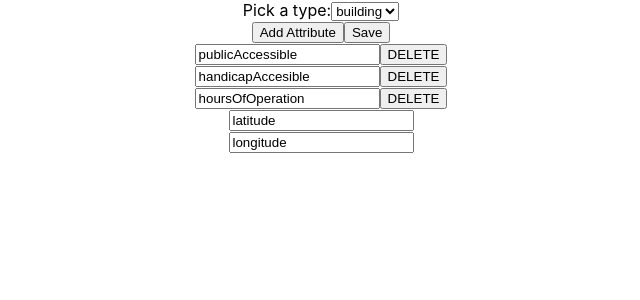
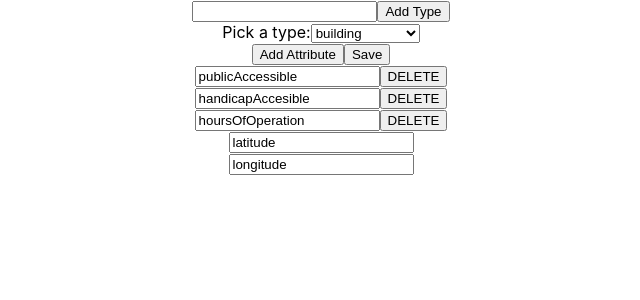
Before and after one commit to blrusteberg/Bench-and-Memorial-Tracker, a React (Create React App) app in the folder type-creation-ui/: page / in a window 1280 px wide. Shown: the top 300 px of the page, without its empty margins (319-959 px from the left). Built offline with nearby package versions, Linux system fonts and the light colour scheme.

Commit message:
Add types of interest

```diff
--- a/type-creation-ui/src/components/Dropdown/Dropdown.js
+++ b/type-creation-ui/src/components/Dropdown/Dropdown.js
@@ -7,23 +7,53 @@ class Dropdown extends React.Component {
       super(props);
       this.inputformElement = React.createRef();
       this.state = {
-        types: memtypes.memorialTypes[0]
+        types: memtypes.memorialTypes[0],
+        newType: ''
     };
 
       this.handleChange = this.handleChange.bind(this);
       this.handleSubmit = this.handleSubmit.bind(this);
+      this.handleInputChange = this.handleInputChange.bind(this);
+      this.addType = this.addType.bind(this);
     }
 
     handleChange(event) {
+      // console.log(this.state.types);
+      // console.log(event.target.value);
+      // console.log((this.state.types[event.target.value]));
+      console.log(this.state.types.building);
       this.inputformElement.current.handleSelected(this.state.types[event.target.value]);
     }
 
     handleSubmit(event) {
-      //save new types
+      event.preventDefault();
+    }
+
+    handleInputChange(event) {
+      this.setState({
+        newType : event.target.value
+      });
+    }
+
+    addType(event) {
+      event.preventDefault();
+
+      this.setState({
+        types: Object.assign(this.state.types, {[this.state.newType]: {'attributes': []}})
+      });
+
+      this.setState({
+        newType : ''
+      });
+      document.getElementById("new-type").value = "";
     }
 
     render() {
+      const firstType = Object.keys(this.state.types)[0]
       return (
+        <div>
+          <input id="new-type" type="text" defaultValue='' name={this.state.newType} onChange={this.handleInputChange}/>
+          <button onClick={this.addType}>Add Type</button>
           <form onChange={this.handleChange}>
             <label>
               Pick a type:
@@ -33,10 +63,12 @@ class Dropdown extends React.Component {
                         {list}
                     </option>
                 ))}
+                <option key={'TEST'} value={'New Type'}>Add New Type</option>
               </select>
             </label>
-          <div><InputForm ref={this.inputformElement} selected={this.state.types.building}/></div>
           </form>
+          <InputForm ref={this.inputformElement} selected={this.state.types[firstType]}/>
+        </div>
       );
     }
   }
--- a/type-creation-ui/src/components/InputForm/InputForm.js
+++ b/type-creation-ui/src/components/InputForm/InputForm.js
@@ -4,9 +4,9 @@ class InputForm extends React.Component {
     constructor(props) {
       super(props);
       this.state = {
-        selected: props.selected.attributes,
-        number: 0
+        selected: props.selected.attributes
     };
+
 
       this.handleChange = this.handleChange.bind(this);
       this.handleSubmit = this.handleSubmit.bind(this);
@@ -28,7 +28,7 @@ class InputForm extends React.Component {
 
     addAttribute(e) {
       e.preventDefault();
-      let newAttribute = {};
+      let newAttribute = {' ' : null};
       this.setState({
         selected: this.state.selected.concat(newAttribute)
       });
@@ -36,14 +36,23 @@ class InputForm extends React.Component {
 
     deleteAttribute(attribute, e) {
       e.preventDefault();
-      delete this.state.selected[attribute];
-      let filtered = this.state.selected.filter(function (el) {
-        return el != null;
+      const newSelected = this.state.selected.filter(item => {
+        return item !== this.state.selected[attribute];
       });
-      this.setState({ selected : filtered });
+      // delete this.state.selected[attribute];
+      // let filtered = this.state.selected.filter(function (el) {
+      //   return el != null;
+      // });
+      // this.state.selected = filtered;
+      // this.setState(this.state.selected);
+      this.setState({
+        selected: [...newSelected]
+      })
     }
 
+
     render() {
+      console.log(this.state.selected);
       return (
         <div>
           <button onClick={this.addAttribute}>Add Attribute</button>
```
Lines whose indentation alone changed are shown as unchanged.
